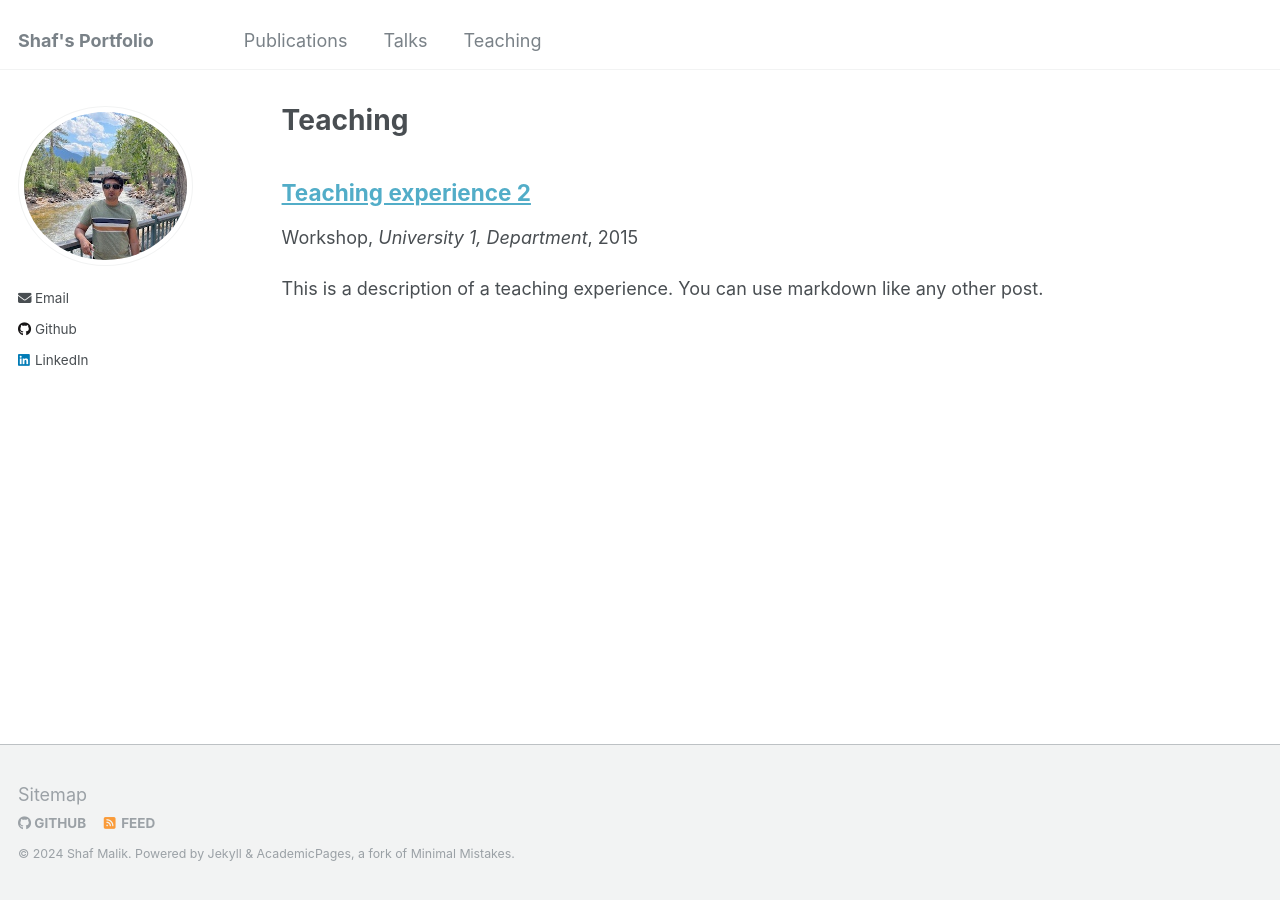
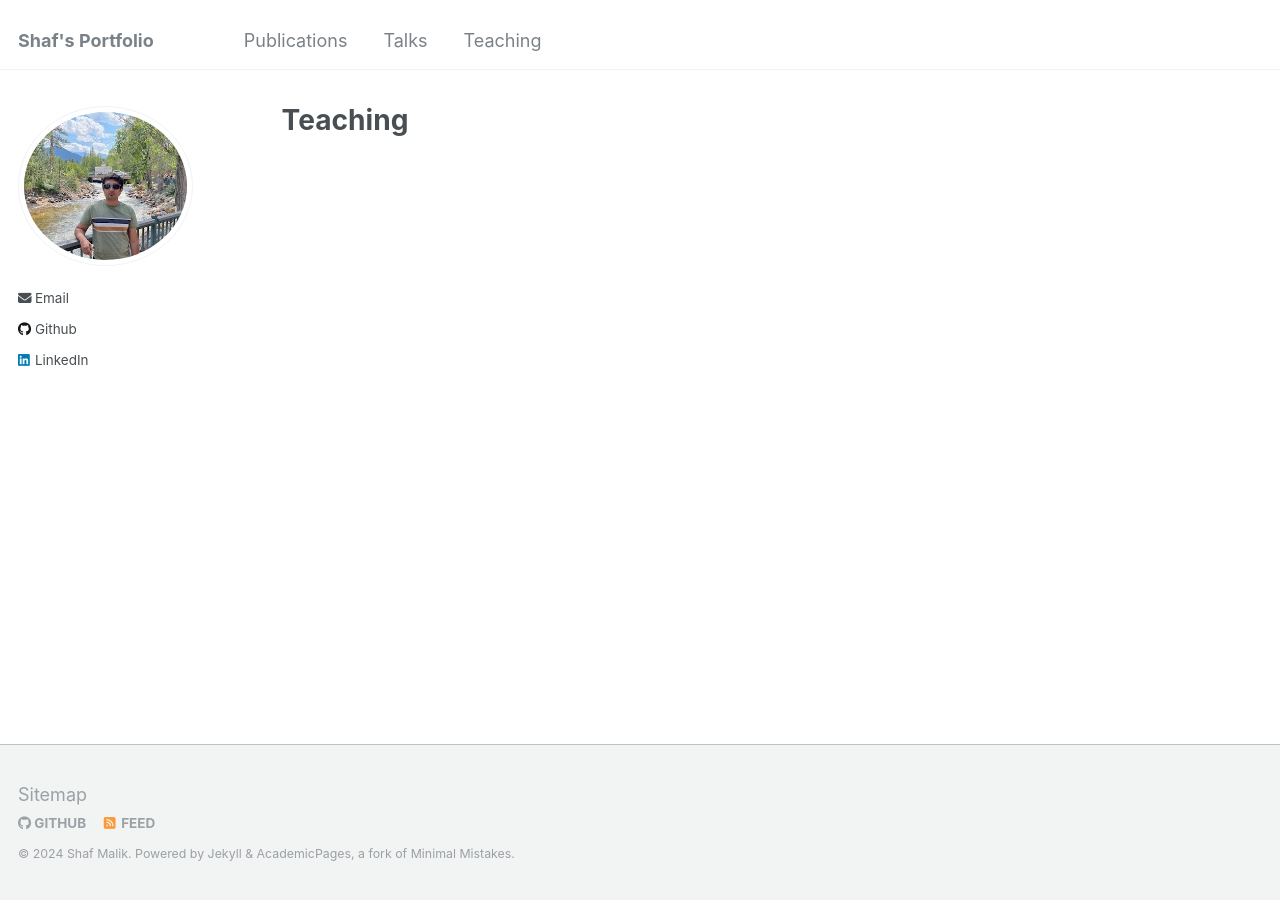
Before and after one commit to shafmalik/shaf.malik.github.io, a Jekyll site: the page built from _pages/teaching.html, in a window 1280 px wide. Built offline with Jekyll 4.4.1, drawn with Linux system fonts in a browser that asks for light colours; a file with an impossible date is left out.

Commit message:
Update 2015-spring-teaching-2.md

```diff
--- a/_teaching/2015-spring-teaching-2.md
+++ b/_teaching/2015-spring-teaching-2.md
@@ -1,20 +1,9 @@
 ---
-title: "Teaching experience 2"
+title: ""
 collection: teaching
-type: "Workshop"
+type: ""
 permalink: /teaching/2015-spring-teaching-1
-venue: "University 1, Department"
-date: 2015-01-01
+venue: ""
+date:
 location: "City, Country"
 ---
-
-This is a description of a teaching experience. You can use markdown like any other post.
-
-Heading 1
-======
-
-Heading 2
-======
-
-Heading 3
-======
```
